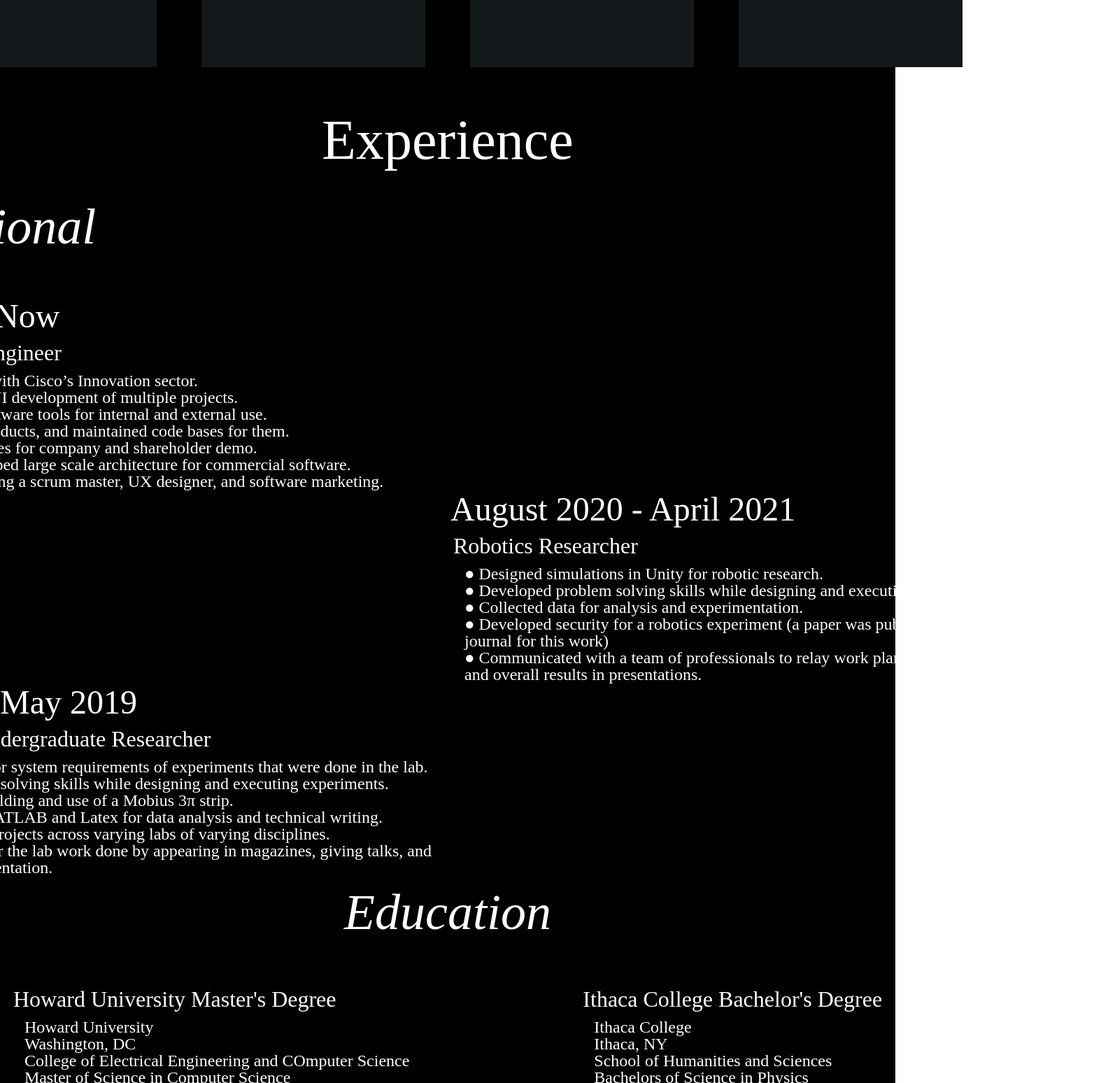
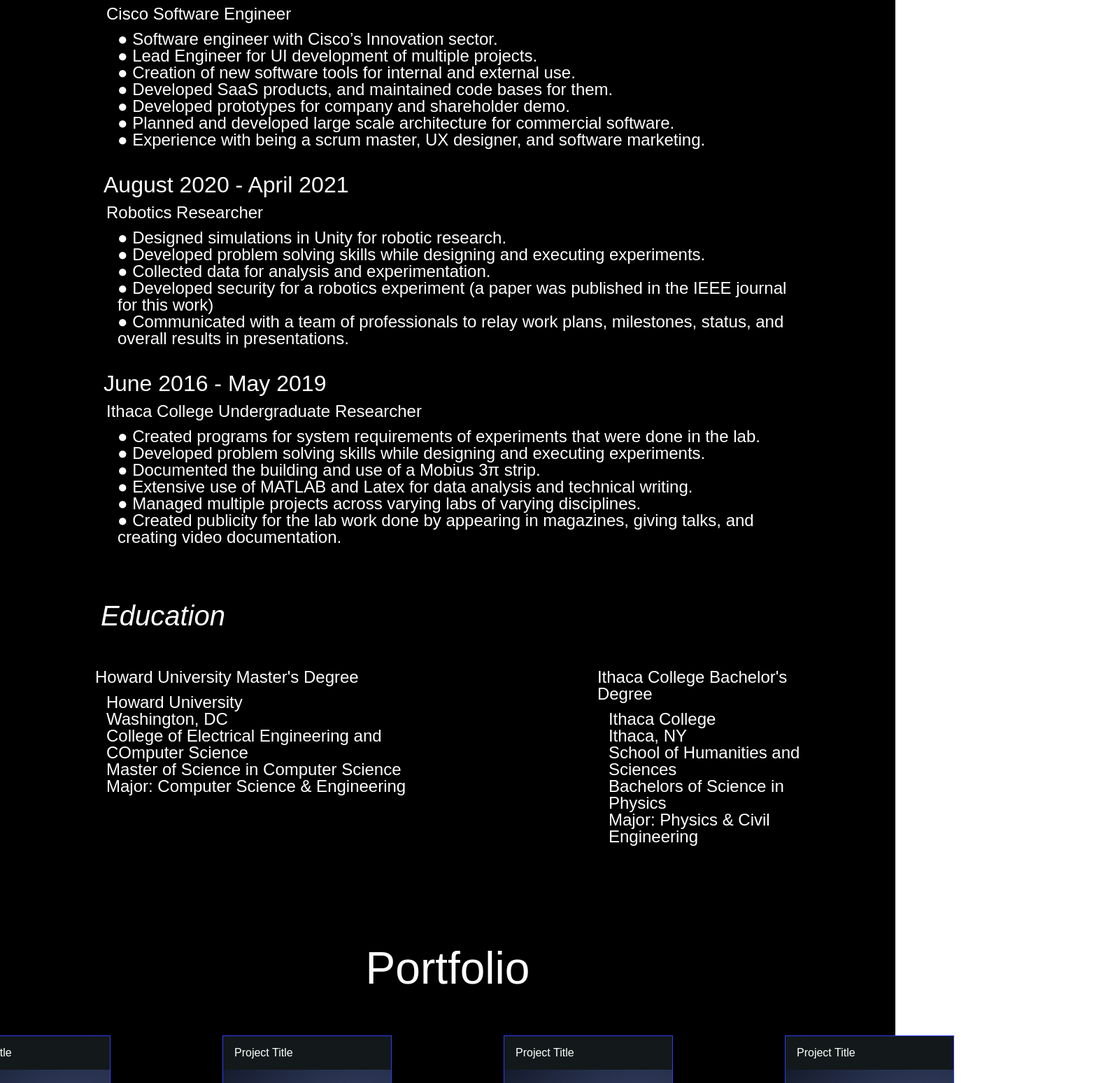
Before and after one commit to joshuahector86/professional_site_2023, a React (Vite) app: page / in a window 1280 px wide. Shown: the part 2172-3720 px from the top of the page at 70% size, 1584 px wide, since content can reach past the window. Built offline with nearby package versions, Linux system fonts and the light colour scheme.

Commit message:
resizing fonts and spacing the page

```diff
--- a/src/Components/AboutMe/AboutMe.scss
+++ b/src/Components/AboutMe/AboutMe.scss
@@ -12,9 +12,10 @@
 
   .about-me-right-side {
     max-width: 40rem;
-    font-size: 2rem;
+    font-size: 1.5rem;
+
     .about-me-title {
-      font-size: 5rem;
+      font-size: 4rem;
       padding-bottom: 2rem;
     }
   }
--- a/src/Components/ContactMe/ContactMe.scss
+++ b/src/Components/ContactMe/ContactMe.scss
@@ -2,8 +2,9 @@
   display: flex;
   flex-direction: column;
   align-items: center;
+  margin: 2rem;
   .contact-me-title {
-    font-size: 5rem;
+    font-size: 4rem;
     padding: 3rem;
   }
 
@@ -19,6 +20,7 @@
       width: 35rem;
       padding: 1rem;
       margin-bottom: 1rem;
+      font-size: 1.25rem;
     }
     .form-left-side {
       display: flex;
@@ -39,6 +41,7 @@
     border: solid 2px #2d3ef4;
     border-radius: 0.25rem;
     width: 10rem;
+    font-size: 2rem;
   }
 
   button:hover {
--- a/src/Components/Experience/Experience.jsx
+++ b/src/Components/Experience/Experience.jsx
@@ -13,15 +13,16 @@ function Experience() {
       <div className="experience-inner-container">
         <div className="experience-title">Experience</div>
         <div className="experience-sub-title1">Professional</div>
-
-        <div className="experience-left-side">
-          <CiscoSoftwareEngineer />
-        </div>
-        <div className="experience-right-side">
-          <RoboticsResearcher />
-        </div>
-        <div className="experience-left-side">
-          <UndergraduateResearcherContent />
+        <div className="experience-holder">
+          <div className="experience-tab">
+            <CiscoSoftwareEngineer />
+          </div>
+          <div className="experience-tab">
+            <RoboticsResearcher />
+          </div>
+          <div className="experience-tab">
+            <UndergraduateResearcherContent />
+          </div>
         </div>
         <div className="experience-sub-title2">Education</div>
         <div className="education-container">
--- a/src/Components/Experience/Experience.scss
+++ b/src/Components/Experience/Experience.scss
@@ -1,47 +1,54 @@
 .experience {
   padding: 4rem;
   display: flex;
+  margin: 2rem;
+
   .experience-inner-container {
     display: flex;
     flex-direction: column;
-    min-width: 110rem;
+
     .experience-title {
       display: flex;
       justify-content: center;
-      font-size: 5rem;
+      font-size: 4rem;
       margin-bottom: 2rem;
     }
 
+    // Subtitles Professional and Education
     .experience-sub-title1 {
       display: flex;
-      margin-bottom: 3rem;
-      font-size: 4.5rem;
+      margin-bottom: 1rem;
+      font-size: 2.5rem;
       font-style: italic;
       padding: 1rem;
     }
     .experience-sub-title2 {
       display: flex;
       flex-direction: row;
-      justify-content: center;
       align-items: center;
-      margin-bottom: 3rem;
-      font-size: 4.5rem;
+      margin-top: 3rem;
+      margin-bottom: 2rem;
+      font-size: 2.5rem;
       font-style: italic;
       padding: 1rem;
     }
+    // Experience
+    .experience-holder {
+      display: flex;
+      flex-direction: column;
+      align-items: start;
+      .experience-tab {
+        display: flex;
+        justify-content: center;
+        padding: 1rem;
+      }
+    }
+
+    // Education
     .education-container {
       display: flex;
       justify-content: center;
       gap: 15rem;
     }
-
-    .experience-left-side {
-      display: flex;
-      justify-content: flex-start;
-    }
-    .experience-right-side {
-      display: flex;
-      justify-content: flex-end;
-    }
   }
 }
--- a/src/Components/Experience/ExperienceContent/ExperienceContent.scss
+++ b/src/Components/Experience/ExperienceContent/ExperienceContent.scss
@@ -1,11 +1,11 @@
 .experience-content-container {
-  max-width: 55rem;
+  // max-width: 55rem;
   .time-worked {
-    font-size: 3rem;
+    font-size: 2rem;
     padding: 0.25rem;
   }
   .bullet-points-title {
-    font-size: 2rem;
+    font-size: 1.5rem;
     padding: 0.5rem;
   }
   .bullet-points {
--- a/src/Components/Header/Header.scss
+++ b/src/Components/Header/Header.scss
@@ -7,6 +7,6 @@
   }
 
   .dancing-dev-title {
-    font-size: 5rem;
+    font-size: 6rem;
   }
 }
--- a/src/Components/Portfolio/Portfolio.scss
+++ b/src/Components/Portfolio/Portfolio.scss
@@ -3,9 +3,12 @@
   flex-direction: column;
   align-items: center;
   min-width: 60rem;
+  margin: 1rem;
+
   .portfolio-title {
-    font-size: 5rem;
+    font-size: 4rem;
     padding: 2rem;
+    margin-bottom: 2rem;
   }
   .portfolio-component-container {
     display: flex;
--- a/src/renderNeeds/Reset.css
+++ b/src/renderNeeds/Reset.css
@@ -34,6 +34,7 @@ body {
   line-height: 1;
 
   font-size: 88% /* Decide for yourself if you want to include this. */;
+  font-family: Google Sans, arial, sans-serif;
 }
 
 h1,
```
